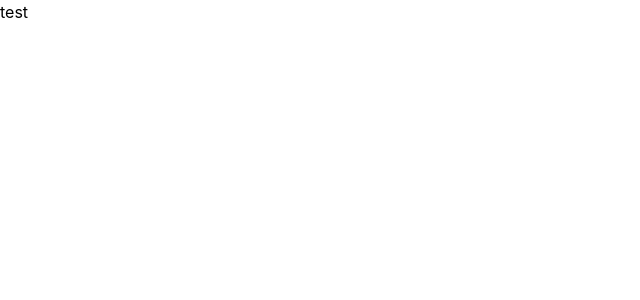
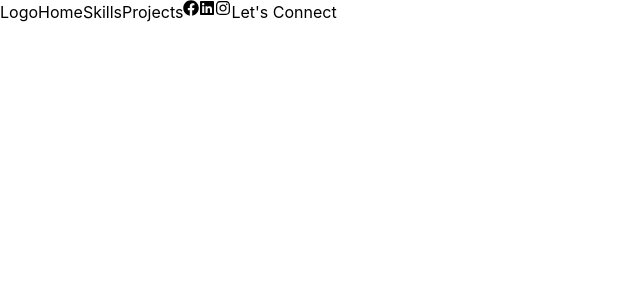
Before and after one commit to jowjaim20/portfolio_website, a React (Create React App) app: page / in a window 1280 px wide. Shown: the top 300 px of the page, without its empty margins (0-640 px from the left). Built offline with nearby package versions, Linux system fonts and the light colour scheme.

Commit message:
navigation

```diff
--- a/package.json
+++ b/package.json
@@ -12,6 +12,7 @@
     "@types/react-dom": "^18.0.6",
     "react": "^18.2.0",
     "react-dom": "^18.2.0",
+    "react-icons": "^4.4.0",
     "react-scripts": "5.0.1",
     "typescript": "^4.8.4",
     "web-vitals": "^2.1.4"
--- a/src/App.tsx
+++ b/src/App.tsx
@@ -1,9 +1,14 @@
 import React from "react";
 import logo from "./logo.svg";
 import "./App.css";
+import Navigation from "./components/Navigation";
 
 function App() {
-  return <div className="">test</div>;
+  return (
+    <div className="">
+      <Navigation />
+    </div>
+  );
 }
 
 export default App;
--- /dev/null
+++ b/src/components/Navigation.tsx
@@ -0,0 +1,23 @@
+import React from "react";
+import { FaBeer, FaFacebook, FaLinkedin, FaInstagram } from "react-icons/fa";
+
+const Navigation = () => {
+  return (
+    <div className=" flex">
+      <div>Logo</div>
+      <div className="flex">
+        <span>Home</span>
+        <span>Skills</span>
+        <span>Projects</span>
+      </div>
+      <div className=" flex">
+        <FaFacebook />
+        <FaLinkedin />
+        <FaInstagram />
+      </div>
+      <div>Let's Connect</div>
+    </div>
+  );
+};
+
+export default Navigation;
```
